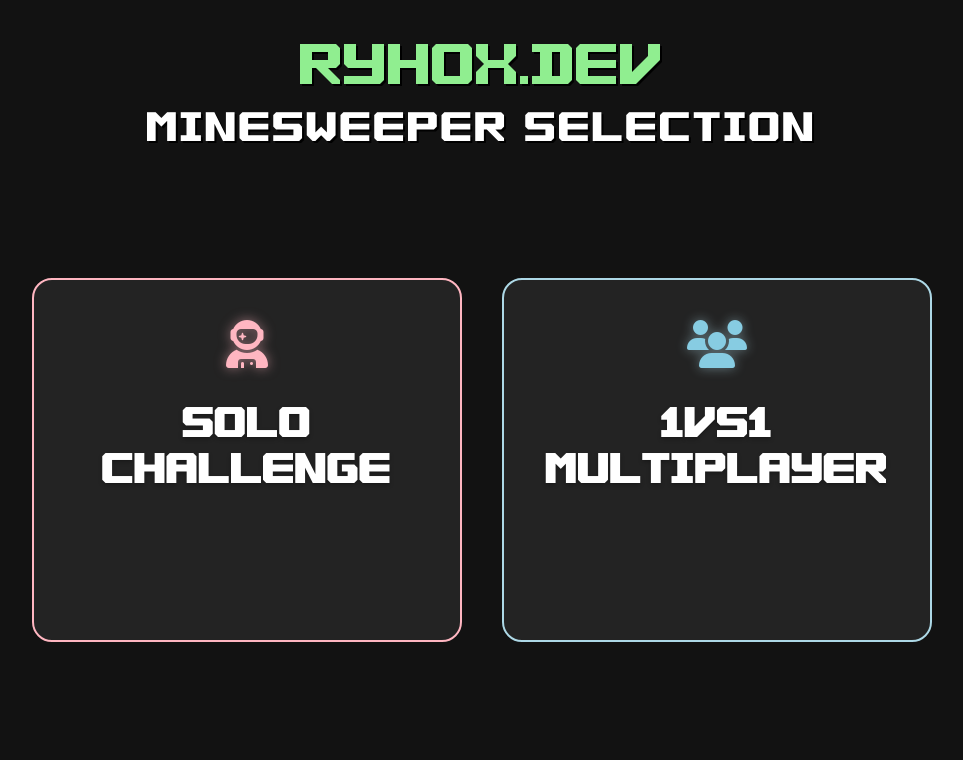
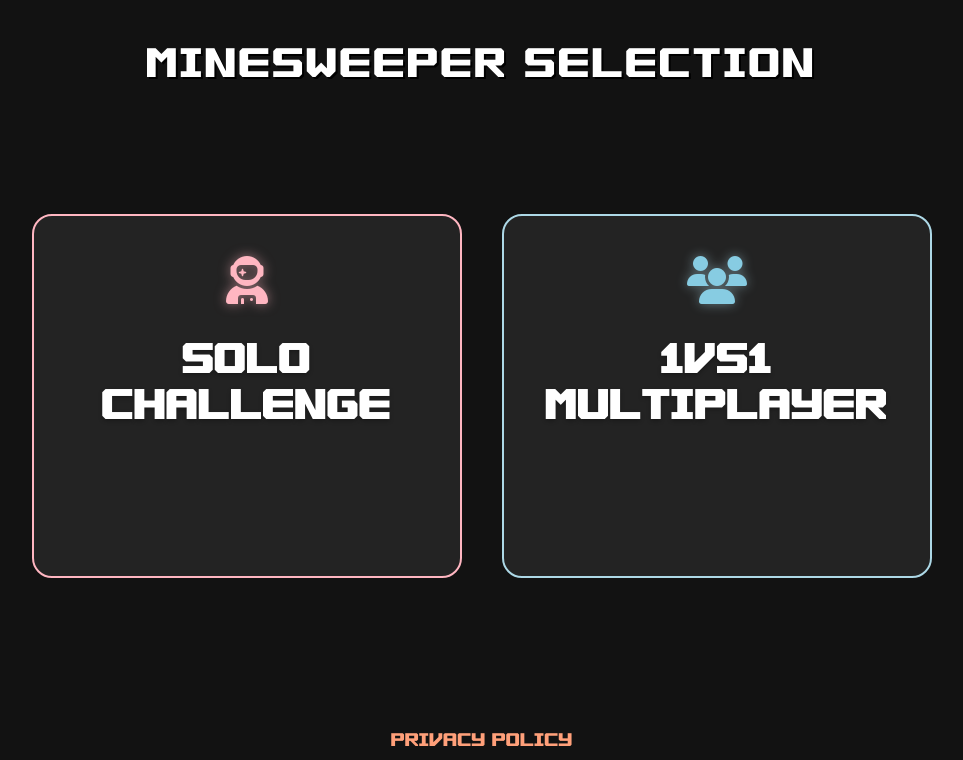
Before and after one commit to Ryhox/minesweeper.ryhox.dev, a website: page public/index.html in a window 1280 px wide. Shown: the top 760 px of the page, without its empty margins (158-1121 px from the left). Drawn offline with Linux system fonts and the light colour scheme.

Commit message:
Update index.html

```diff
--- a/public/index.html
+++ b/public/index.html
@@ -8,7 +8,7 @@
 </head>
 <body>
     <header>
-    <div class="header-title">RYHOX.DEV</div>
+    <div class="header-title"></div>
     <div class="header-subtitle">MINESWEEPER selection</div>
 </header>
 <div class="container">
```
